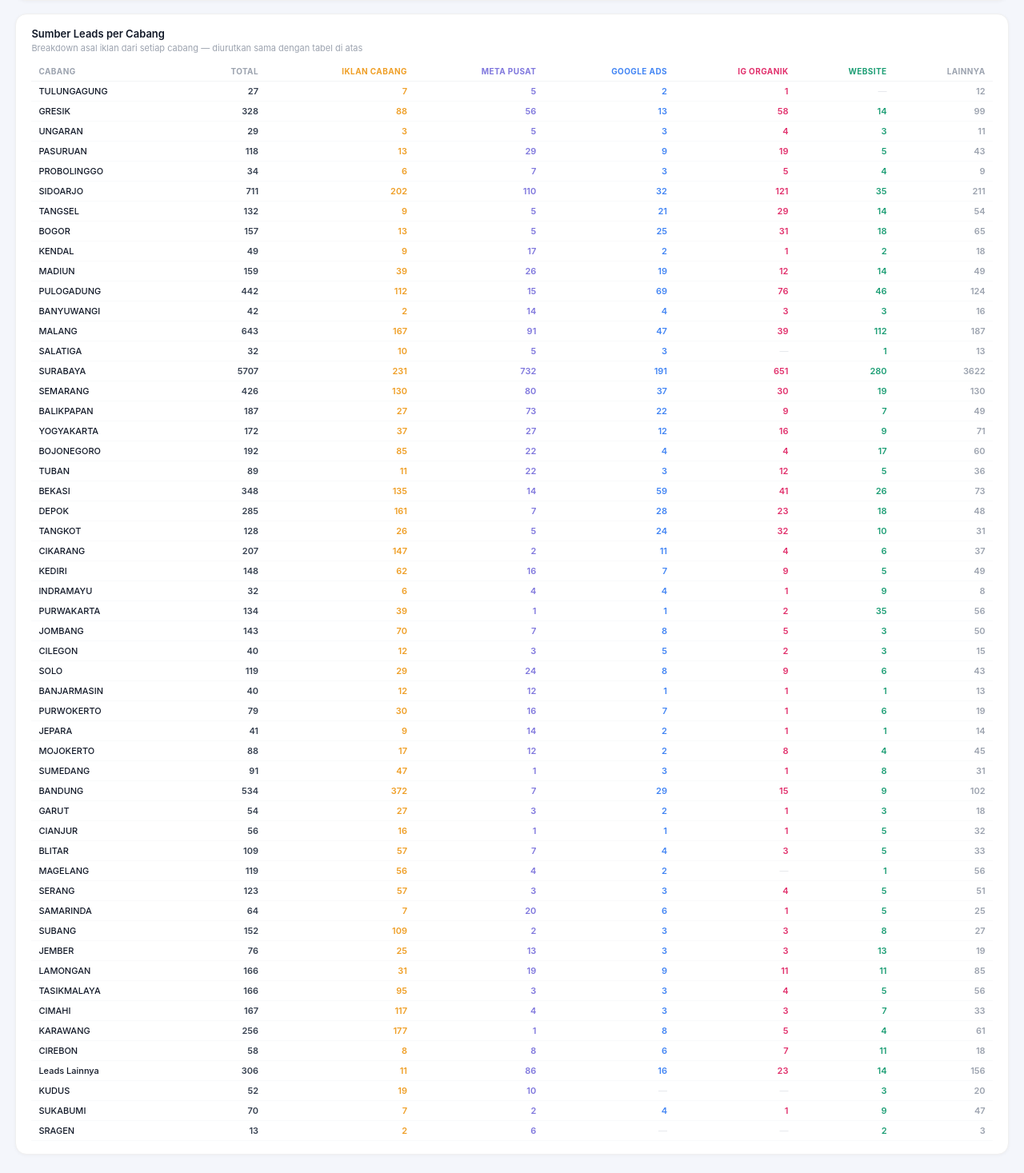
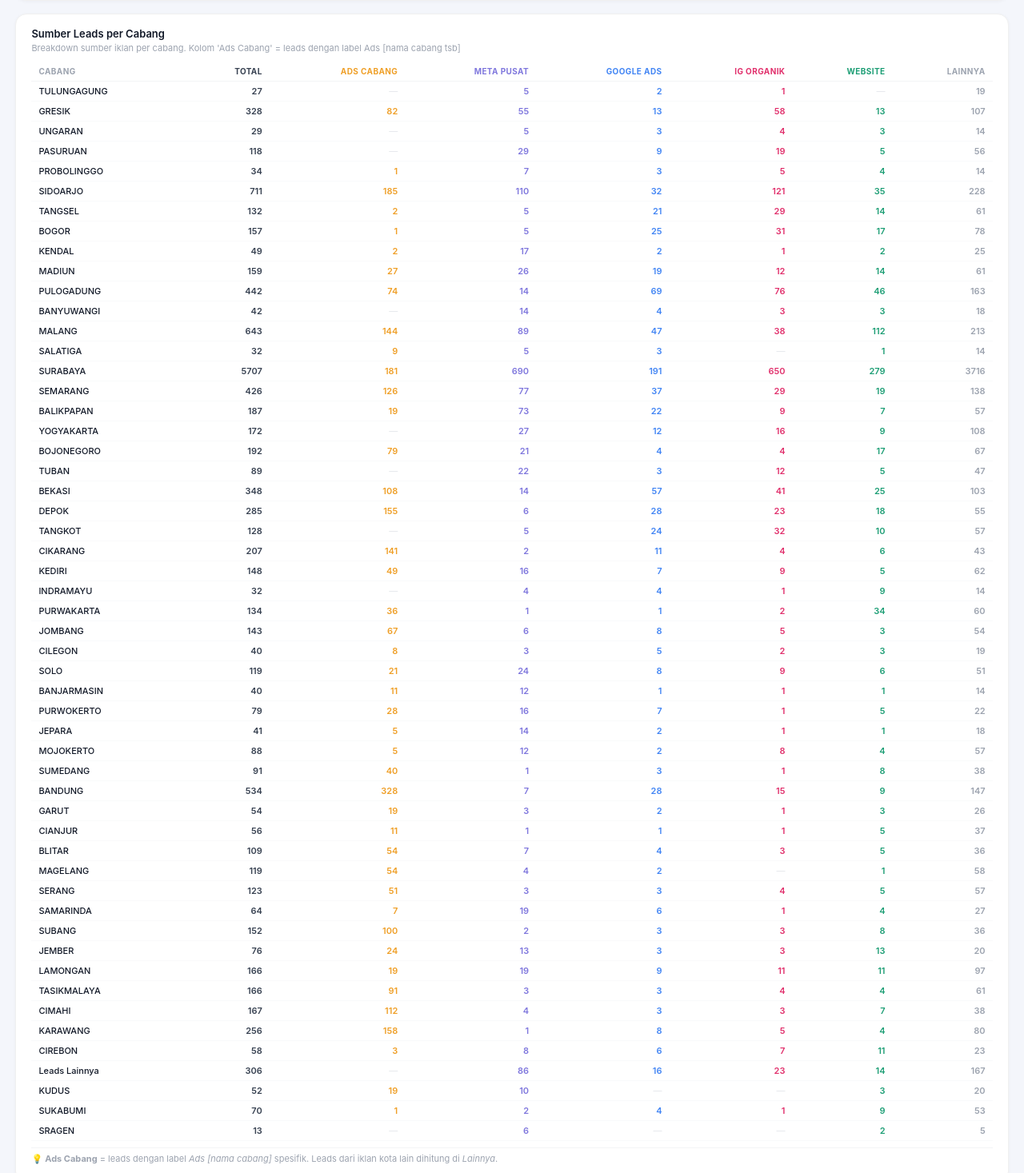
Before and after one commit to Alvinmolik/dashboard-haloai, a React (Vite) app: page / in a window 1280 px wide. Shown: the part 2060-3527 px from the top of the page at 80% size. Built offline with nearby package versions, Linux system fonts and the light colour scheme.

Commit message:
Update App.jsx

```diff
--- a/App.jsx
+++ b/App.jsx
@@ -566,51 +566,81 @@ export default function App() {
   </Card>
 
   {/* Sumber Leads per Cabang */}
-  <Card title="Sumber Leads per Cabang" subtitle="Breakdown asal iklan dari setiap cabang — diurutkan sama dengan tabel di atas">
+  <Card title="Sumber Leads per Cabang" subtitle="Breakdown sumber iklan per cabang. Kolom 'Ads Cabang' = leads dengan label Ads [nama cabang tsb]">
     {(()=>{
-      // Build source-per-cabang from filtered data
-      const m={};
+      const CABANG_NAMES = [
+        "BALIKPAPAN","BANDUNG","BANJARMASIN","BANYUWANGI","BEKASI","BLITAR","BOGOR",
+        "BOJONEGORO","CIANJUR","CIKARANG","CILEGON","CIMAHI","CIREBON","DEPOK","GARUT",
+        "GRESIK","INDRAMAYU","JEMBER","JEPARA","JOMBANG","KARAWANG","KEDIRI","KENDAL",
+        "KUDUS","LAMONGAN","MADIUN","MAGELANG","MALANG","MOJOKERTO","PASURUAN",
+        "PROBOLINGGO","PULOGADUNG","PURWAKARTA","PURWOKERTO","SALATIGA","SAMARINDA",
+        "SEMARANG","SERANG","SIDOARJO","SOLO","SRAGEN","SUBANG","SUKABUMI","SUMEDANG",
+        "SURABAYA","TANGKOT","TANGSEL","TASIKMALAYA","TUBAN","TULUNGAGUNG","UNGARAN",
+        "YOGYAKARTA","Leads Lainnya"
+      ];
+      const SRCS = ["Ads Cabang","Iklan Meta Pusat","Google Ads","Instagram Organik","Website","Lainnya"];
+      const SRC_CLR = {
+        "Ads Cabang":"#ef9f27","Iklan Meta Pusat":"#7F77DD",
+        "Google Ads":"#4285F4","Instagram Organik":"#E1306C",
+        "Website":"#1D9E75","Lainnya":"#9ca3af"
+      };
+
+      // Build per-cabang breakdown using RAW labels from rows
+      // For "Ads Cabang": count only rows where label contains "Ads [nama cabang itu]"
+      // For others: use normal source categorization
+      const m = {};
+
+      // Use all unique rows (respecting global cabang + period filter)
       const base2 = gCabang==="Semua Cabang"
         ? (()=>{const s=new Set();return filtered.filter(r=>{const k=r.p||r.n;if(s.has(k))return false;s.add(k);return true;})})()
         : uniq;
-      base2.forEach(r=>r.c.forEach(c=>{
-        if(!m[c]) m[c]={"Google Ads":0,"Iklan Cabang":0,"Iklan Meta Pusat":0,"Instagram Organik":0,"Website":0,"Lainnya":0};
-        m[c][r.s]=(m[c][r.s]||0)+1;
-      }));
-      // Sort same as cabangSorted
-      let rows2=Object.entries(m).map(([cab,v])=>({cab,...v,total:Object.values(v).reduce((a,b)=>a+b,0)}));
-      if(cabSrch) rows2=rows2.filter(x=>x.cab.toLowerCase().includes(cabSrch.toLowerCase()));
-      if(cabSort==="rate"){
-        // match order of cabangSorted
-        const order=cabangSorted.map(r=>r.cabang);
-        rows2.sort((a,b)=>order.indexOf(a.cab)-order.indexOf(b.cab));
-      } else if(cabSort==="closing"){
-        const order=cabangSorted.map(r=>r.cabang);
-        rows2.sort((a,b)=>order.indexOf(a.cab)-order.indexOf(b.cab));
-      } else {
-        rows2.sort((a,b)=>b.total-a.total);
-      }
-      const SRCS=["Iklan Cabang","Iklan Meta Pusat","Google Ads","Instagram Organik","Website","Lainnya"];
-      const SRC_COLORS_MAP={"Google Ads":"#4285F4","Iklan Cabang":"#ef9f27","Iklan Meta Pusat":"#7F77DD","Instagram Organik":"#E1306C","Website":"#1D9E75","Lainnya":"#9ca3af"};
+
+      base2.forEach(r => {
+        r.c.forEach(cab => {
+          if(!m[cab]) m[cab] = {"Ads Cabang":0,"Iklan Meta Pusat":0,"Google Ads":0,"Instagram Organik":0,"Website":0,"Lainnya":0};
+          // Check if this row has "Ads [cab]" label specifically
+          const hasAdsCabang = r.ac && r.ac.toUpperCase() === cab.toUpperCase();
+          if(hasAdsCabang) {
+            m[cab]["Ads Cabang"]++;
+          } else if(r.s === "Iklan Cabang") {
+            // Has ads label but for different city — count as Lainnya for this cabang
+            m[cab]["Lainnya"]++;
+          } else {
+            m[cab][r.s] = (m[cab][r.s]||0) + 1;
+          }
+        });
+      });
+
+      // Sort same order as cabangSorted
+      const cabOrder = cabangSorted.map(r=>r.cabang);
+      let rows2 = Object.entries(m)
+        .map(([cab,v])=>({cab,...v,total:Object.values(v).reduce((a,b)=>a+b,0)}))
+        .filter(r => cabSrch==="" || r.cab.toLowerCase().includes(cabSrch.toLowerCase()))
+        .sort((a,b)=>cabOrder.indexOf(a.cab)-cabOrder.indexOf(b.cab));
+
       return (
         <div style={{overflowX:"auto"}}>
           <table style={{width:"100%",borderCollapse:"collapse",fontSize:11}}>
             <thead>
               <tr style={{borderBottom:"1px solid #f3f4f6"}}>
-                <th style={{textAlign:"left",padding:"6px 9px",color:"#9ca3af",fontWeight:700,fontSize:10,textTransform:"uppercase",letterSpacing:".04em",whiteSpace:"nowrap"}}>Cabang</th>
-                <th style={{textAlign:"right",padding:"6px 9px",color:"#9ca3af",fontWeight:700,fontSize:10,textTransform:"uppercase",letterSpacing:".04em",whiteSpace:"nowrap"}}>Total</th>
+                <th style={{textAlign:"left",padding:"6px 9px",color:"#9ca3af",fontWeight:700,fontSize:10,textTransform:"uppercase",letterSpacing:".04em",whiteSpace:"nowrap",position:"sticky",left:0,background:"#fff"}}>Cabang</th>
+                <th style={{textAlign:"right",padding:"6px 9px",color:"#374151",fontWeight:700,fontSize:10,textTransform:"uppercase",letterSpacing:".04em",whiteSpace:"nowrap"}}>Total</th>
                 {SRCS.map(s=>(
-                  <th key={s} style={{textAlign:"right",padding:"6px 9px",fontWeight:700,fontSize:10,textTransform:"uppercase",letterSpacing:".04em",whiteSpace:"nowrap",color:SRC_COLORS_MAP[s]||"#9ca3af"}}>{s.replace("Iklan Meta Pusat","Meta Pusat").replace("Instagram Organik","IG Organik")}</th>
+                  <th key={s} style={{textAlign:"right",padding:"6px 9px",fontWeight:700,fontSize:10,textTransform:"uppercase",letterSpacing:".04em",whiteSpace:"nowrap",color:SRC_CLR[s]}}>
+                    {s==="Iklan Meta Pusat"?"Meta Pusat":s==="Instagram Organik"?"IG Organik":s}
+                  </th>
                 ))}
               </tr>
             </thead>
             <tbody>
               {rows2.map((r,i)=>(
                 <tr key={i} style={{borderBottom:"1px solid #f9fafb"}}>
-                  <td style={{padding:"5px 9px",fontWeight:500,color:"#111827",whiteSpace:"nowrap"}}>{r.cab}</td>
+                  <td style={{padding:"5px 9px",fontWeight:500,color:"#111827",whiteSpace:"nowrap",position:"sticky",left:0,background:"#fff"}}>{r.cab}</td>
                   <td style={{padding:"5px 9px",textAlign:"right",fontWeight:600,color:"#374151"}}>{r.total}</td>
                   {SRCS.map(s=>(
-                    <td key={s} style={{padding:"5px 9px",textAlign:"right",color:r[s]>0?(SRC_COLORS_MAP[s]||"#374151"):"#e5e7eb",fontWeight:r[s]>0?600:400}}>
+                    <td key={s} style={{padding:"5px 9px",textAlign:"right",
+                      color:r[s]>0?(SRC_CLR[s]||"#374151"):"#e5e7eb",
+                      fontWeight:r[s]>0?600:400}}>
                       {r[s]>0?r[s]:"—"}
                     </td>
                   ))}
@@ -618,10 +648,14 @@ export default function App() {
               ))}
             </tbody>
           </table>
+          <div style={{fontSize:11,color:"#9ca3af",marginTop:8,padding:"6px 0",borderTop:"1px solid #f3f4f6"}}>
+            💡 <strong>Ads Cabang</strong> = leads dengan label <em>Ads [nama cabang]</em> spesifik. Leads dari iklan kota lain dihitung di <em>Lainnya</em>.
+          </div>
         </div>
       );
     })()}
   </Card>
+
 
 </div>}
 
```
